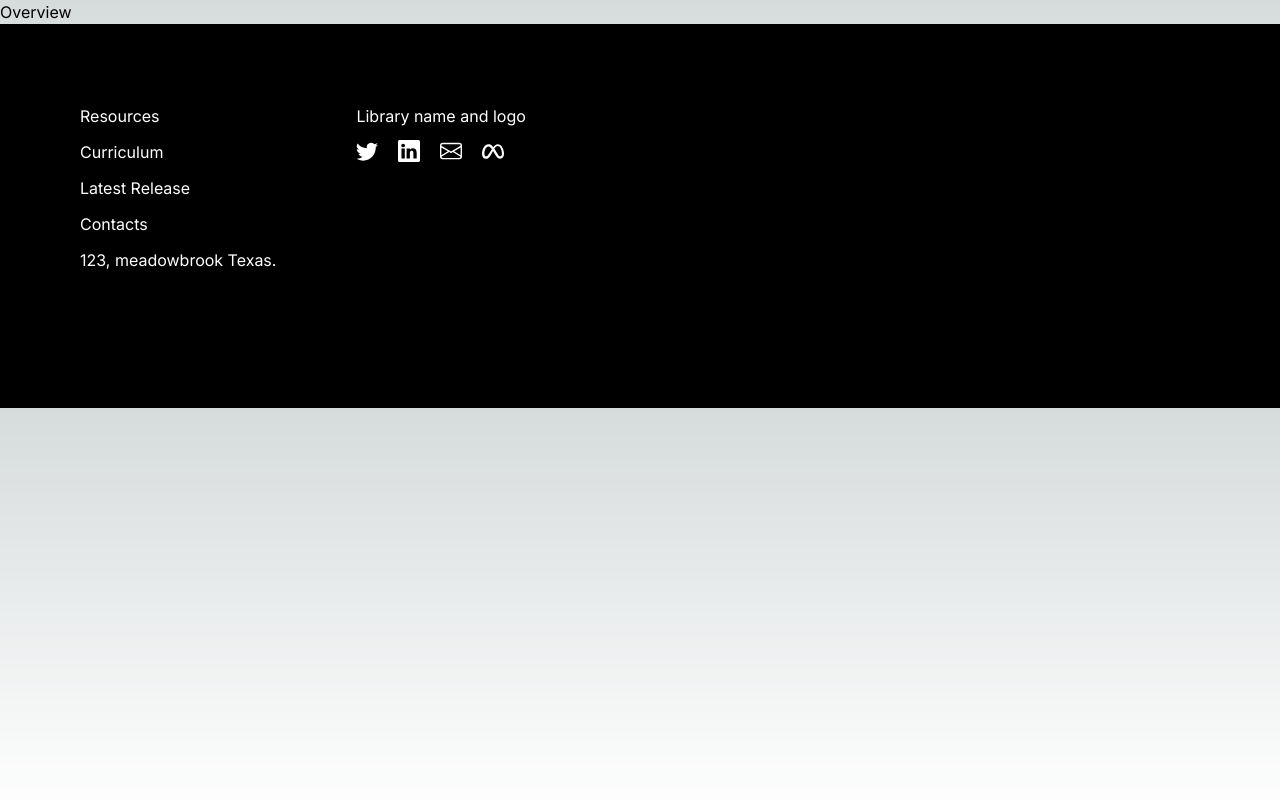
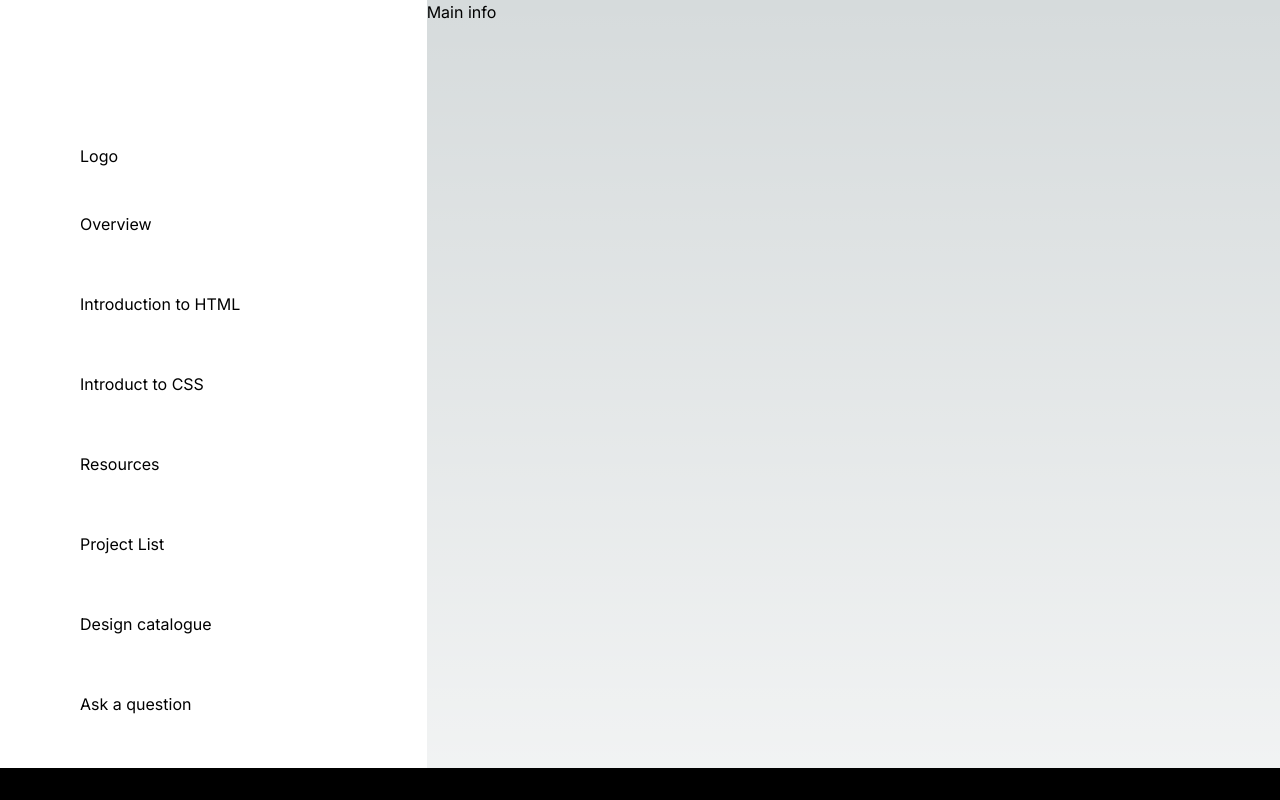
Before and after one commit to sideeq12/weblib, a Next.js app: page /overview in a window 1280 px wide. Shown: the top 800 px of the page. Built offline with nearby package versions, Linux system fonts and the light colour scheme.

Commit message:
drop down menu

```diff
--- a/app/overview/page.jsx
+++ b/app/overview/page.jsx
@@ -1,8 +1,14 @@
 import React from 'react'
+import Maindrop from "../../components/Maindrop"
 
 const Overview = () => {
   return (
-    <div>Overview</div>
+    <div className='flex'>
+        <Maindrop />
+        <div className=''>
+            Main info
+        </div>
+    </div>
   )
 }
 
--- a/components/Maindrop.jsx
+++ b/components/Maindrop.jsx
@@ -1,8 +1,36 @@
+"use client";
+import Link from 'next/link';
 import React from 'react'
+
 
 const Maindrop = () => {
   return (
-    <div>Maindrop</div>
+        <div className='w-fit z-10 md:w-2/6 bg-white flex flex-col gap-8 pl-10 pt-16 pb-10'>
+            <div className='mt-20 ml-10'>Logo</div>
+            <Link className='hover:border-l-2  md:py-3 hover:border-black pl-10 cursor-pointer'
+             href="/">Overview</Link>
+
+            <Link
+            className='hover:border-l-2 md:py-3 hover:border-black pl-10 cursor-pointer'
+            href="/">Introduction to HTML</Link>
+
+            <Link
+            className='hover:border-l-2 md:py-3 hover:border-black pl-10 cursor-pointer'
+            href="/">Introduct to CSS</Link>
+
+            <Link className='hover:border-l-2
+            md:py-3 hover:border-black pl-10 cursor-pointer'
+             href="/">Resources</Link>
+
+            <Link className='hover:border-l-2 md:py-3 hover:border-black pl-10 cursor-pointer'
+             href="/">Project List</Link>
+
+            <Link  className='hover:border-l-2 hover:border-black md:py-3 pl-10 cursor-pointer'
+            href="/">Design catalogue</Link>
+
+            <Link className='hover:border-l-2 md:py-3 hover:border-black pl-10 cursor-pointer'
+             href="/">Ask a question</Link>
+        </div>
   )
 }
 
```
